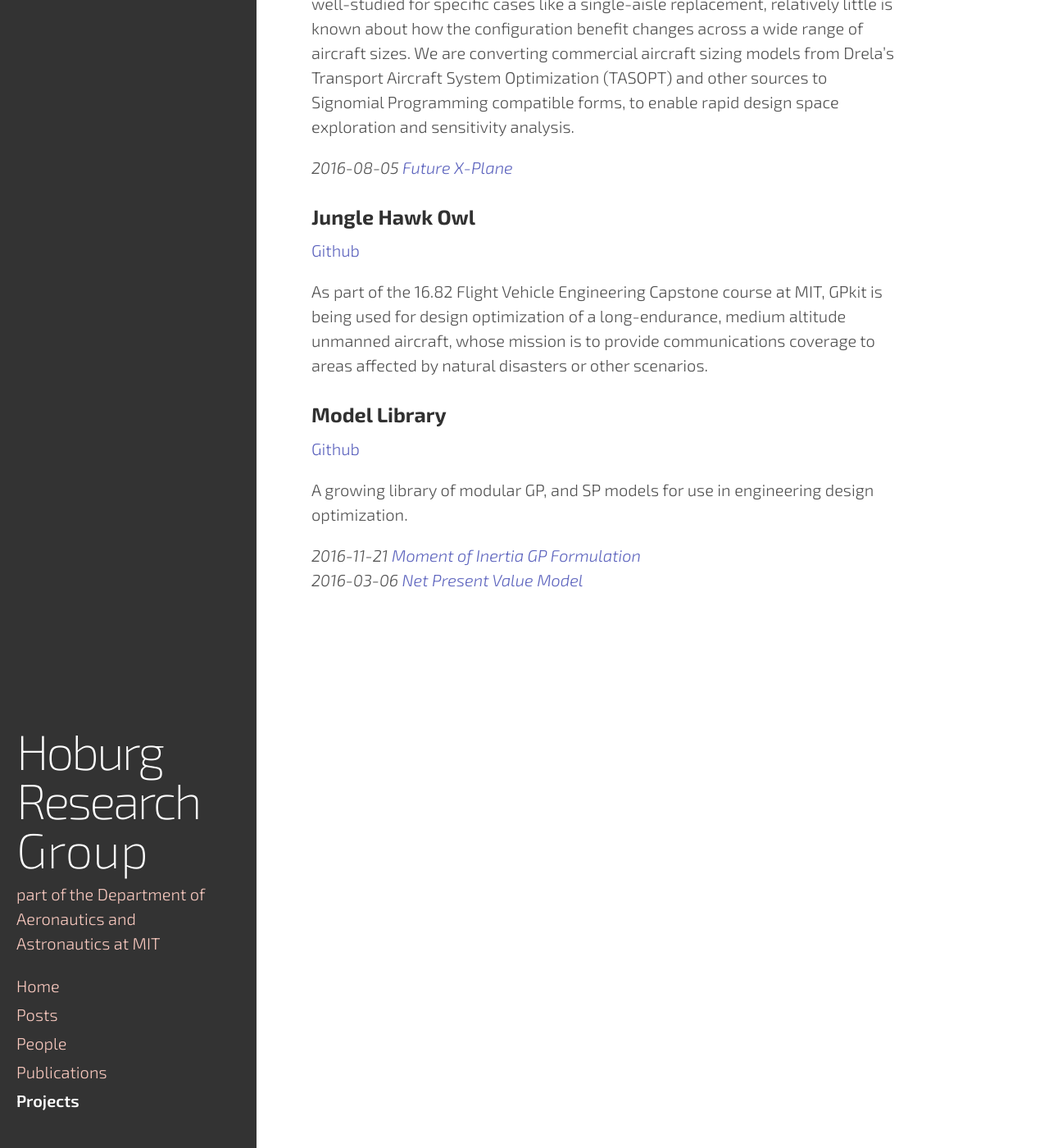
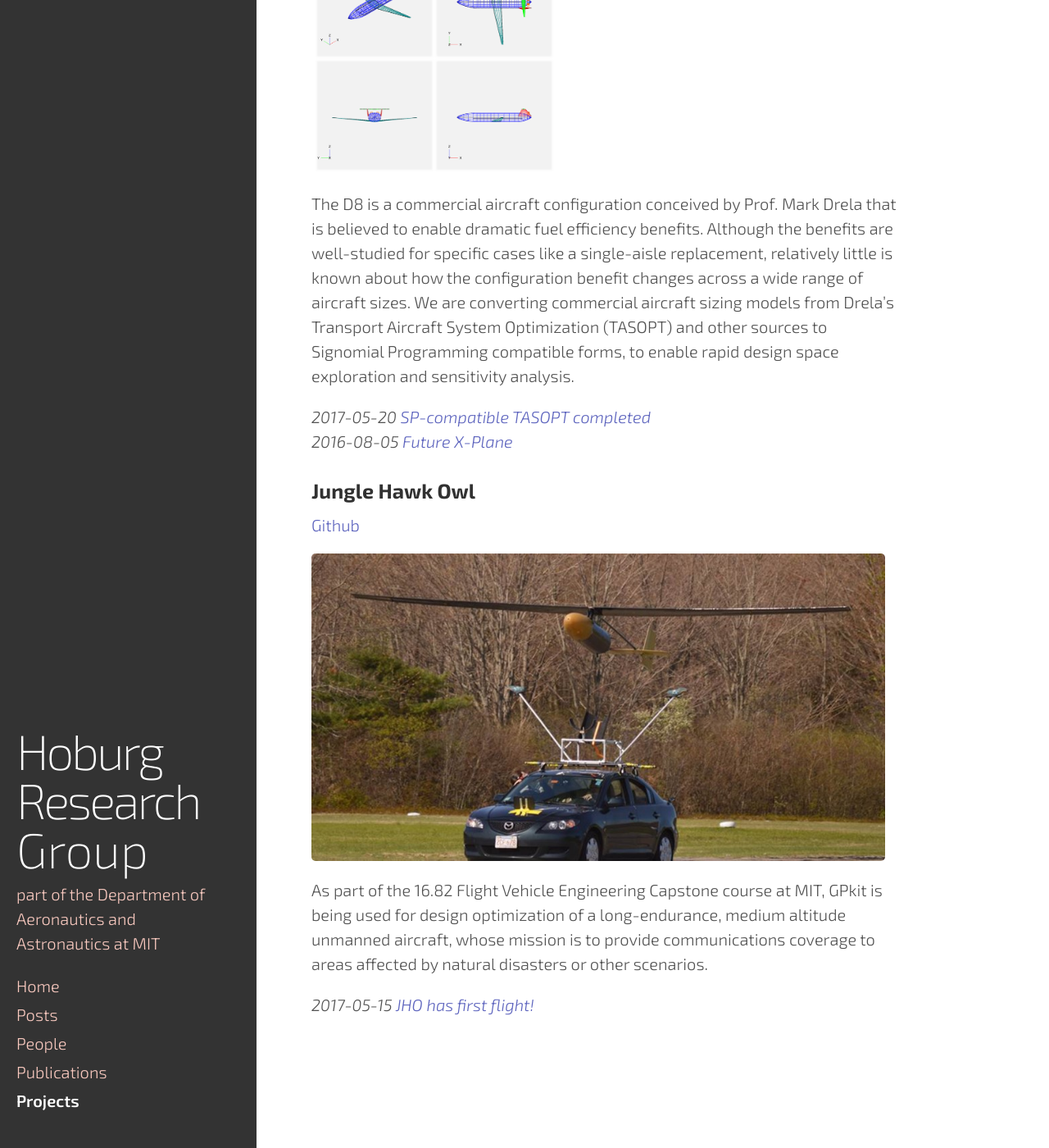
Before and after one commit to convexengineering/convexengineering.github.io, a Jekyll site: the page built from projects.md, in a window 1280 px wide and 1400 px high, scrolled down 624 px. Shown: the whole window at 82% size. Built offline with Jekyll 4.4.1, drawn with Linux system fonts in a browser that asks for light colours.

Commit message:
update projects page

```diff
--- a/projects.md
+++ b/projects.md
@@ -17,22 +17,22 @@ _2016-07-10 [GPkit v0.4.2 released](posts/2016/GPkit-Release)_
 ### D8 Double Bubble
 [Github](https://github.com/hoburg/d8)
 
+<img src="public/images/vsp_example.PNG" alt="vsp_example" style="width: 300px;"/>
+
 The D8 is a commercial aircraft configuration conceived by Prof. Mark Drela that is believed to enable dramatic fuel efficiency benefits.
 Although the benefits are well-studied for specific cases like a single-aisle replacement, relatively little is known about how the configuration benefit changes across a wide range of aircraft sizes.
 We are converting commercial aircraft sizing models from Drela's Transport Aircraft System Optimization (TASOPT) and other sources to Signomial Programming compatible forms, to enable rapid design space exploration and sensitivity analysis.
 
+_2017-05-20 [SP-compatible TASOPT completed](posts/2017/SP-commercial-aircraft-tasopt-v1)_
+<br>
 _2016-08-05 [Future X-Plane](posts/2016/nasa-d8-green-aviation)_
+
 
 ### Jungle Hawk Owl
 [Github](https://www.github.com/hoburg/jho)
 
+<img src="public/images/jho_takeoff.jpg" alt="jho_takeoff" style="width: 700px;"/>
+
 As part of the 16.82 Flight Vehicle Engineering Capstone course at MIT, GPkit is being used for design optimization of a long-endurance, medium altitude unmanned aircraft, whose mission is to provide communications coverage to areas affected by natural disasters or other scenarios.
 
-### Model Library
-[Github](https://www.github.com/hoburg/gpkit-models)
-
-A growing library of modular GP, and SP models for use in engineering design optimization.
-
-_2016-11-21 [Moment of Inertia GP Formulation](posts/2016/Beam-Bending)_
-<br>
-_2016-03-06 [Net Present Value Model](posts/2016/NPV)_
+_2017-05-15 [JHO has first flight!](posts/2017/JHO-first-flight)_
```
